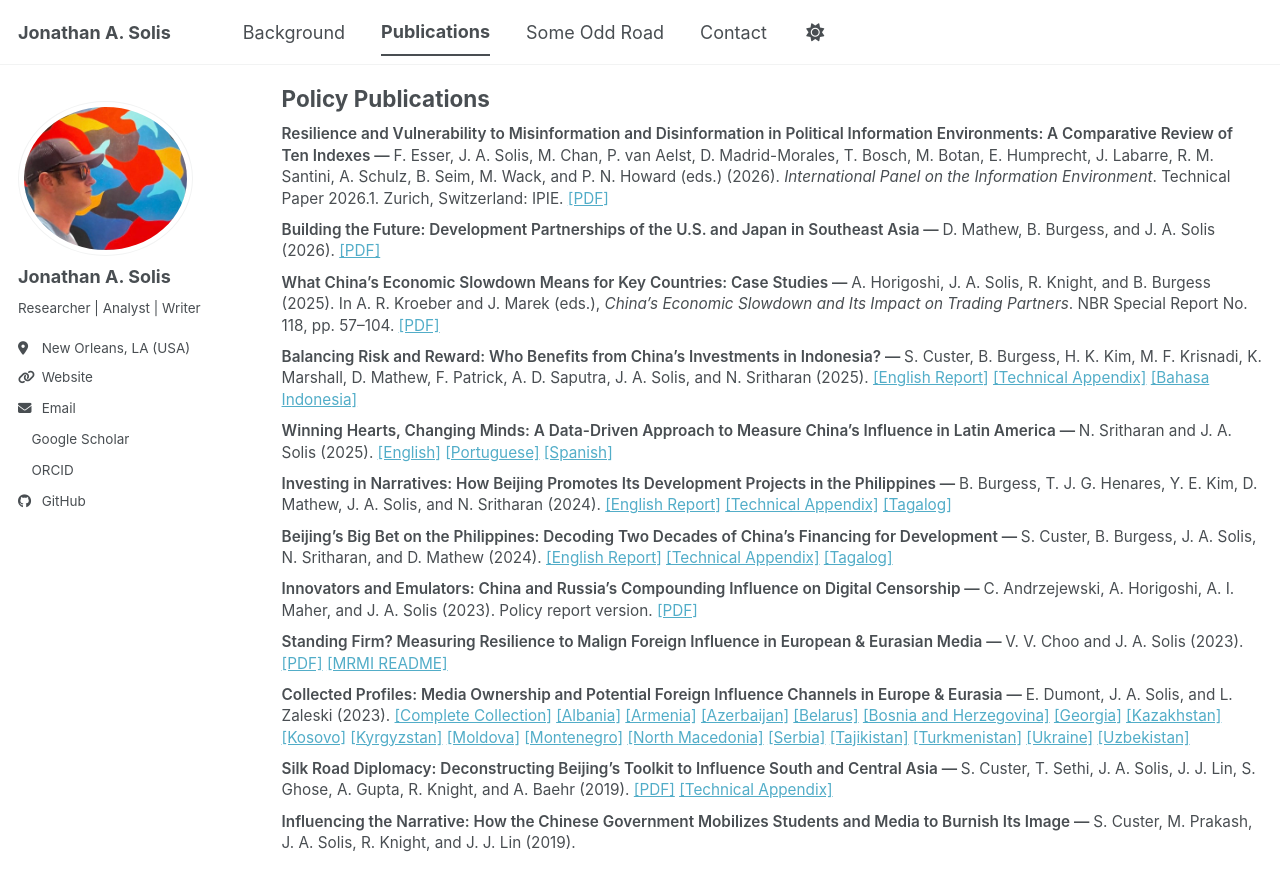
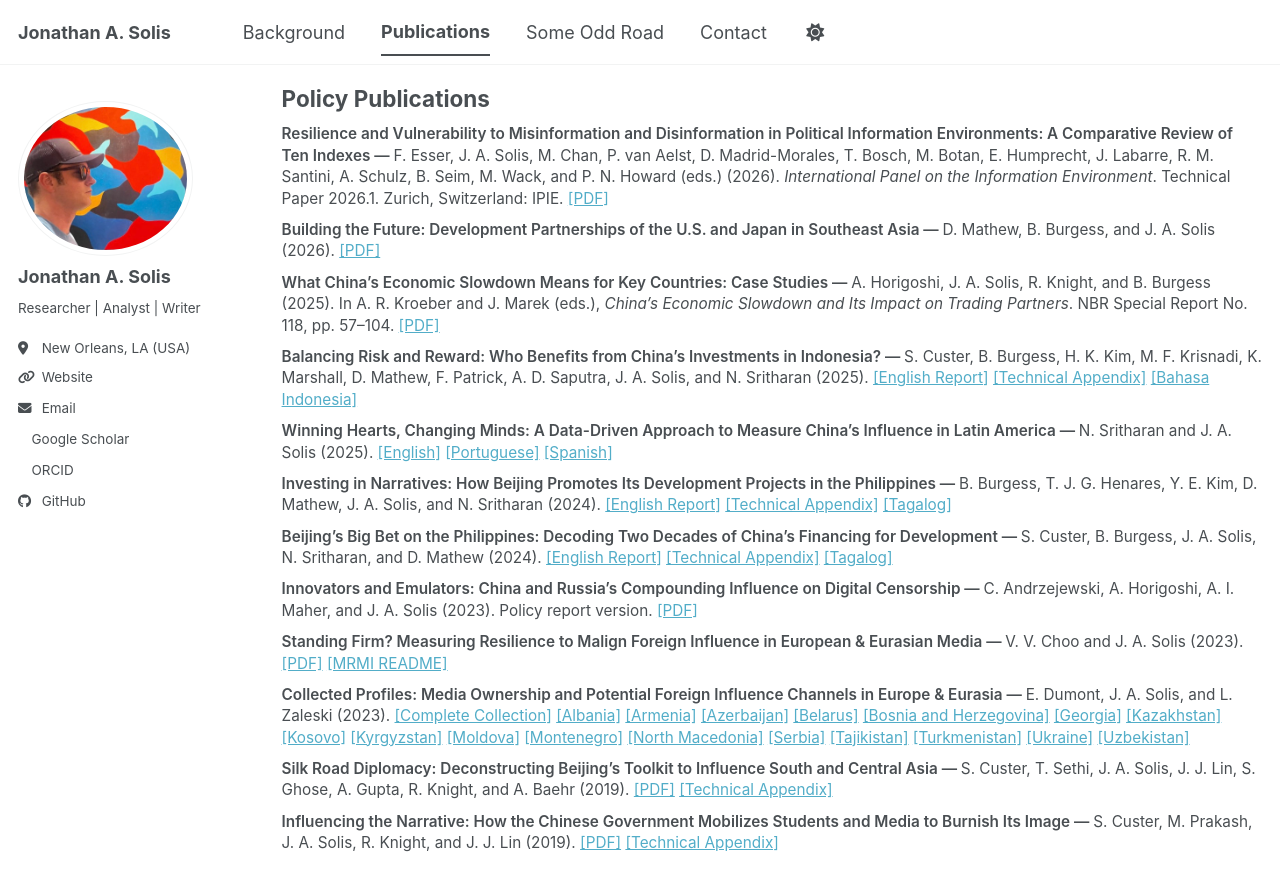
Before and after one commit to westbank-alchemy/westbank-alchemy.github.io, a Jekyll site: the page built from _pages/publications.html, in a window 1280 px wide and 900 px high, scrolled down 866 px. Shown: the top 891 px of the window. Built offline with Jekyll 4.4.1, drawn with Linux system fonts in a browser that asks for light colours; a style sheet for code colours, icons or effects is not loaded.

Commit message:
Update publications.html

```diff
--- a/_pages/publications.html
+++ b/_pages/publications.html
@@ -373,6 +373,7 @@ author_profile: true
   </p>
 </div>
 
+
 <div class="publication-entry">
   <p class="publication-title">
     Influencing the Narrative: How the Chinese Government Mobilizes Students and Media to Burnish Its Image
@@ -381,4 +382,8 @@ author_profile: true
     S. Custer, M. Prakash, J. A. Solis,
     R. Knight, and J. J. Lin (2019)
   </p>
+  <p class="publication-source">
+    <a href="/files/influencing_narrative_2019.pdf">[PDF]</a>
+    <a href="/files/influencing_narrative_appendix_2019.pdf">[Technical Appendix]</a>
+  </p>
 </div>
```
